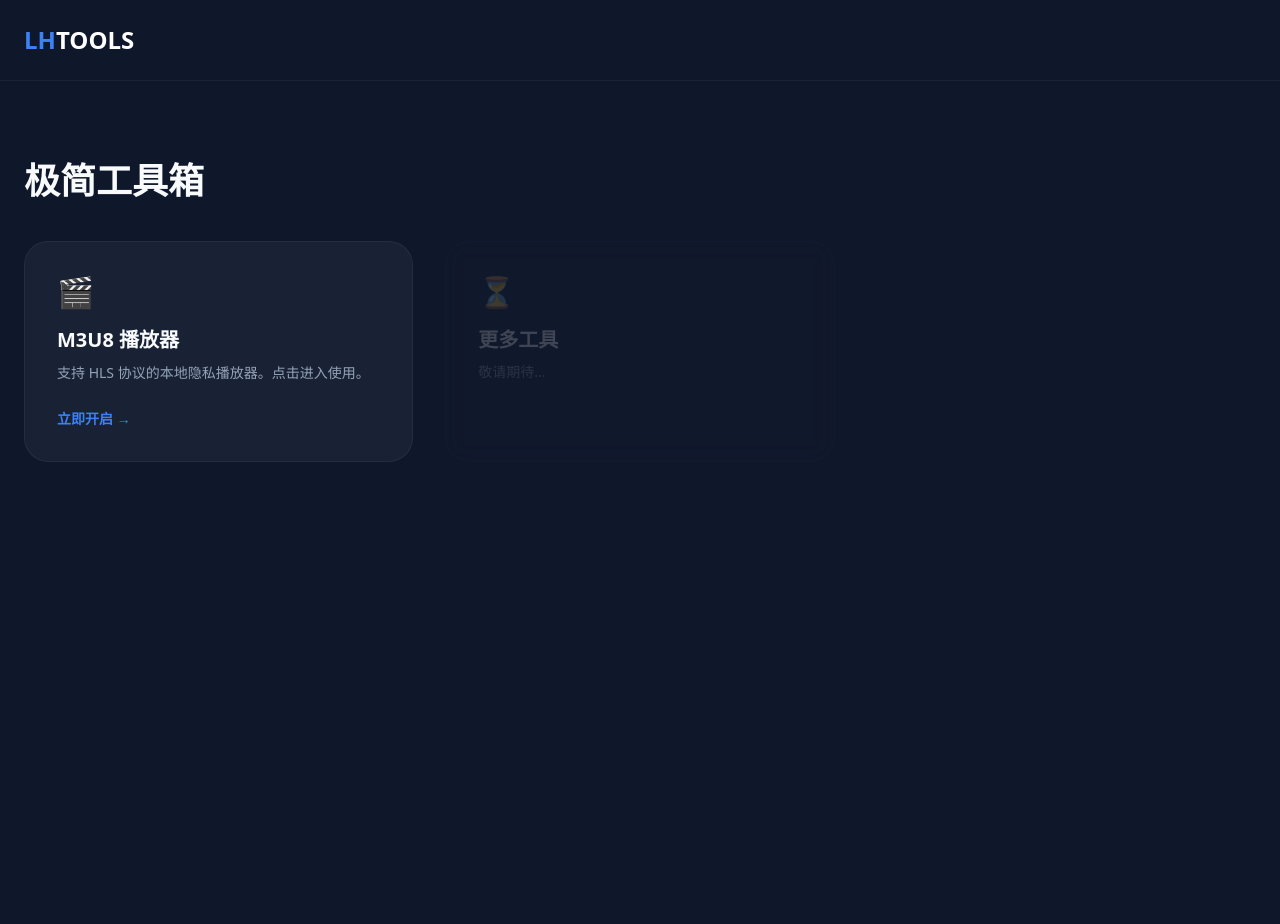
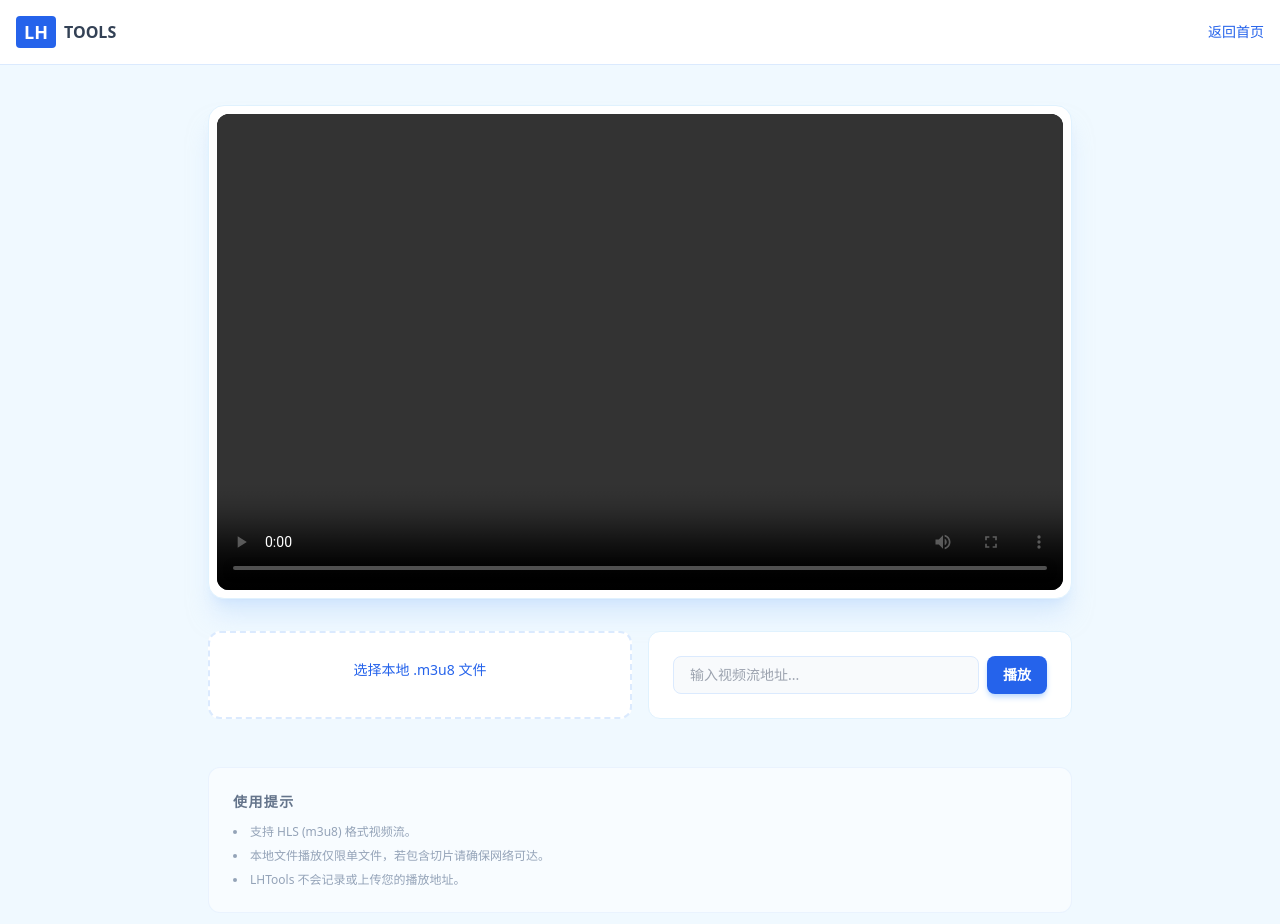
Before and after one commit to lhtlikeAyaka/tools, a plain HTML site: page index.html in a window 1280 px wide. Before the commit the page ends 800 px from the top, so only its background shows below. Drawn offline with nearby package versions, Linux system fonts and the light colour scheme.

Commit message:
更新 index.html

```diff
--- a/index.html
+++ b/index.html
@@ -3,35 +3,79 @@
 <head>
     <meta charset="UTF-8">
     <meta name="viewport" content="width=device-width, initial-scale=1.0">
-    <title>LHTools - 极简在线工具箱</title>
+    <title>M3U8 播放器 - LHTools</title>
     <script src="https://cdn.tailwindcss.com"></script>
+    <script src="https://cdn.jsdelivr.net/npm/hls.js@latest"></script>
     <style>
-        body { background: #0f172a; color: #f8fafc; }
-        .glass-card { background: rgba(30, 41, 59, 0.7); backdrop-filter: blur(10px); border: 1px solid rgba(255,255,255,0.05); transition: all 0.3s ease; }
-        .glass-card:hover { transform: translateY(-5px); border-color: #3b82f6; }
+        body { background-color: #f0f9ff; color: #1e293b; }
+        .glass-box { background: white; border: 1px solid #e0f2fe; }
+        video { background: #000; border-radius: 12px; }
     </style>
 </head>
 <body class="min-h-screen">
-    <nav class="p-6 border-b border-white/5">
-        <div class="container mx-auto">
-            <div class="text-2xl font-black text-blue-500">LH<span class="text-white">TOOLS</span></div>
+    <nav class="bg-white border-b border-blue-100 p-4">
+        <div class="container mx-auto flex justify-between items-center">
+            <a href="/" class="flex items-center space-x-2">
+                <div class="bg-blue-600 text-white px-2 py-0.5 rounded font-bold text-lg">LH</div>
+                <span class="font-bold text-slate-700">TOOLS</span>
+            </a>
+            <a href="/" class="text-sm text-blue-600 hover:underline">返回首页</a>
         </div>
     </nav>
-    <main class="container mx-auto px-6 py-20">
-        <h1 class="text-4xl font-bold mb-10 text-center md:text-left">极简工具箱</h1>
-        <div class="grid grid-cols-1 md:grid-cols-2 lg:grid-cols-3 gap-8">
-            <a href="/m3u8-player" class="glass-card p-8 rounded-3xl block group">
-                <div class="text-3xl mb-4">🎬</div>
-                <h3 class="text-xl font-bold mb-2">M3U8 播放器</h3>
-                <p class="text-slate-400 text-sm leading-relaxed">支持 HLS 协议的本地隐私播放器。点击进入使用。</p>
-                <div class="mt-6 text-blue-500 font-bold text-sm">立即开启 →</div>
-            </a>
-            <div class="glass-card p-8 rounded-3xl opacity-20">
-                <div class="text-3xl mb-4">⏳</div>
-                <h3 class="text-xl font-bold mb-2">更多工具</h3>
-                <p class="text-slate-400 text-sm">敬请期待...</p>
+
+    <main class="container mx-auto px-4 max-w-4xl py-10">
+        <div class="glass-box p-2 rounded-2xl shadow-xl shadow-blue-200/50 mb-8">
+            <video id="video" class="w-full aspect-video" controls></video>
+        </div>
+
+        <div class="grid grid-cols-1 md:grid-cols-2 gap-4">
+            <div onclick="document.getElementById('fileInput').click()" class="glass-box p-6 rounded-xl text-center cursor-pointer hover:bg-blue-50 border-2 border-dashed border-blue-100 transition">
+                <input type="file" id="fileInput" class="hidden" accept=".m3u8">
+                <span class="text-blue-600 text-sm font-medium">选择本地 .m3u8 文件</span>
+            </div>
+
+            <div class="glass-box p-6 rounded-xl flex space-x-2">
+                <input type="text" id="urlInput" placeholder="输入视频流地址..." class="flex-1 bg-slate-50 border border-blue-100 rounded-lg px-4 py-2 text-sm focus:outline-none focus:ring-2 focus:ring-blue-400">
+                <button onclick="loadUrl()" class="bg-blue-600 hover:bg-blue-700 text-white px-4 py-2 rounded-lg text-sm font-bold shadow-md shadow-blue-200">播放</button>
             </div>
         </div>
+
+        <div class="mt-12 bg-white/50 p-6 rounded-xl border border-blue-100/50">
+            <h2 class="text-sm font-bold text-slate-500 uppercase tracking-widest mb-3">使用提示</h2>
+            <ul class="text-xs text-slate-400 space-y-2 list-disc list-inside">
+                <li>支持 HLS (m3u8) 格式视频流。</li>
+                <li>本地文件播放仅限单文件，若包含切片请确保网络可达。</li>
+                <li>LHTools 不会记录或上传您的播放地址。</li>
+            </ul>
+        </div>
     </main>
+
+    <script>
+        const video = document.getElementById('video');
+        const fileInput = document.getElementById('fileInput');
+        let hls = new Hls();
+
+        function playSource(src) {
+            if (Hls.isSupported()) {
+                hls.destroy();
+                hls = new Hls();
+                hls.loadSource(src);
+                hls.attachMedia(video);
+                hls.on(Hls.Events.MANIFEST_PARSED, () => video.play());
+            } else if (video.canPlayType('application/vnd.apple.mpegurl')) {
+                video.src = src;
+                video.play();
+            }
+        }
+
+        fileInput.addEventListener('change', (e) => {
+            if (e.target.files[0]) playSource(URL.createObjectURL(e.target.files[0]));
+        });
+
+        function loadUrl() {
+            const url = document.getElementById('urlInput').value.trim();
+            if (url) playSource(url);
+        }
+    </script>
 </body>
 </html>
```
